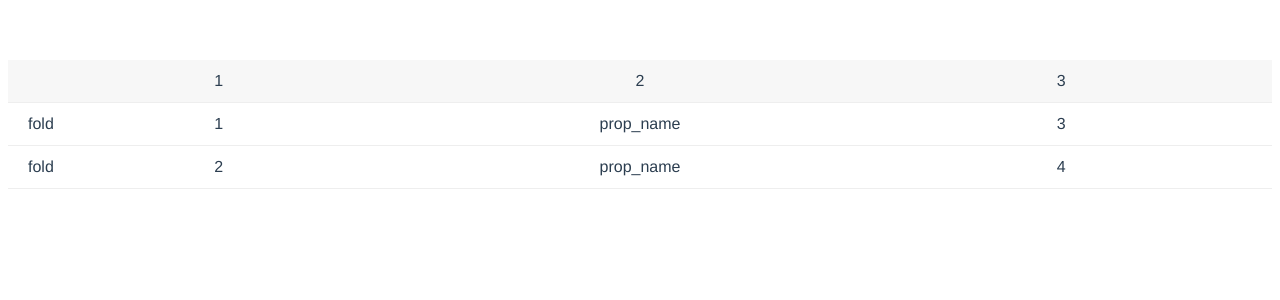
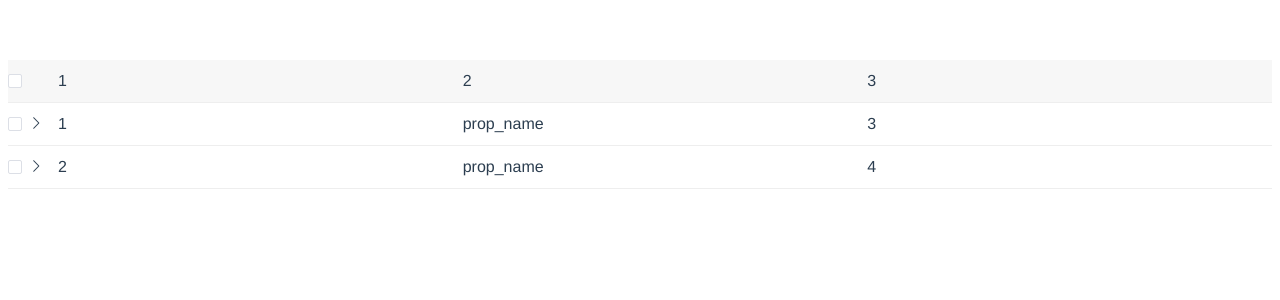
Before and after one commit to PythonWongXb/evan-zuo-ui, a Vue app: page / in a window 1280 px wide. Shown: the top 300 px of the page. Built offline with nearby package versions, Linux system fonts and the light colour scheme.

Commit message:
fea: checkable table

```diff
--- a/src/components/cell/index.vue
+++ b/src/components/cell/index.vue
@@ -1,21 +1,23 @@
 <!--
  * @Author: your name
  * @Date: 2021-04-10 12:31:53
- * @LastEditTime: 2021-04-10 15:07:27
+ * @LastEditTime: 2021-04-10 19:00:48
  * @LastEditors: Please set LastEditors
  * @Description: In User Settings Edit
  * @FilePath: /evan_you_demo_1/src/components/table/index.vue
 -->
-<template>
-  <div class="cell" @click="clickCell"> {{ this.cellData }} </div>
-</template>
+
 
 <script>
   export default {
     props: {
       cellData: {
-        type: [Number, String, Object, Array]
+        type: [Number, String, Object, Array, Boolean]
       },
+
+      width: {
+        type: [String, Number]
+      }
     },
 
     methods: {
@@ -24,9 +26,11 @@
       }
     },
 
-    // render() {
-    //   return <div onClick={this.clickCell} class="cell">{ this.cellData }</div>
-    // },
+    render() {
+      const style = this.width ? `max-width: ${this.width}px`: ''
+      const content = this.$scopedSlots.content ? this.$scopedSlots.content() : String(this.cellData)
+      return <div onClick={this.clickCell} class="cell" style={style}>{ content }</div>
+    },
   }
 </script>
 
@@ -36,24 +40,7 @@
     flex: 1;
     display: flex;
     align-items: center;
-    justify-content: center;
+    // justify-content: center;
     height: 42px;
 }
-
-.table {
-    display: flex;
-    flex-direction: column;
-
-    .row {
-        display: flex;
-        border-bottom: 1px solid #EEEEEE;
-    }
-
-    .th {
-        display: flex;
-        border-bottom: 1px solid #EEEEEE;
-        background-color: #f7f7f7;
-        height: 42px;
-    }
-}
 </style>
--- a/src/components/row/index.vue
+++ b/src/components/row/index.vue
@@ -1,7 +1,7 @@
 <!--
  * @Author: your name
  * @Date: 2021-04-10 12:31:53
- * @LastEditTime: 2021-04-10 16:50:14
+ * @LastEditTime: 2021-04-10 18:55:41
  * @LastEditors: Please set LastEditors
  * @Description: In User Settings Edit
  * @FilePath: /evan_you_demo_1/src/components/table/index.vue
@@ -13,8 +13,17 @@
         class="sub-row-arrow"
         v-if="activeSubArrow"
         @click="clickSubRowArrow"
-      > <span class="sub-row-arrow-icon">{{ rowData.isExpand ? 'expand' : 'fold' }}</span>
+      >
+        <span class="sub-row-arrow-icon"><i :class="['el-icon-arrow-right', 'transition', rowData.isExpand  ? 'rotate' : 'recover-rotate']" /></span>
       </div>
+      <Cell
+        :cellData="rowData.select"
+        width="50"
+      >
+        <template v-slot:content>
+          <el-checkbox v-model="rowData.select"></el-checkbox>
+        </template>
+      </Cell>
       <Cell
         v-for="(item, index) in columns"
         :key="index"
@@ -28,12 +37,12 @@
 </template>
 <script>
 import Cell from "./../cell";
-import { Loading } from 'element-ui';
-
+import { Loading, Checkbox } from 'element-ui';
 
 export default {
   components: {
     Cell,
+    [Checkbox.name]: Checkbox
   },
 
   data() {
@@ -81,19 +90,32 @@ export default {
 
   methods: {
     clickSubRowArrow(e) {
-      if (!this.loadingInstance) this.loadingInstance = Loading.service({ target: document.querySelectorAll('.sub-row-arrow-icon')[this.index] })
-      this.$emit("clickSubRowArrow",this.rowData.isExpand, e);
+      if (this.loadingInstance) {
+        console.log('loading...')
+      } else {
+          this.loadingInstance = Loading.service({ target: document.querySelectorAll('.sub-row-arrow-icon')[this.index] })
+        this.$emit("clickSubRowArrow",this.rowData.isExpand, e);
+      }
     },
   },
 };
 </script>
 
 <style lang="less" scoped>
+.rotate {
+  transform: rotate(90deg);
+}
+
+.recover-rotate {
+  transform: rotate(0deg);
+}
+
 .sub-row-arrow {
   position: absolute;
   left: 20px;
   height: 100%;
   line-height: 42px;
+  cursor: pointer;
 }
 
 .row {
@@ -105,4 +127,8 @@ export default {
 .sub-row-arrow-icon {
   position: relative;
 }
+
+.transition {
+  transition: all .3s ease;
+}
 </style>
--- a/src/components/table/index.vue
+++ b/src/components/table/index.vue
@@ -1,7 +1,7 @@
 <!--
  * @Author: your name
  * @Date: 2021-04-10 12:31:53
- * @LastEditTime: 2021-04-10 16:57:14
+ * @LastEditTime: 2021-04-10 17:44:10
  * @LastEditors: Please set LastEditors
  * @Description: In User Settings Edit
  * @FilePath: /evan_you_demo_1/src/components/table/index.vue
@@ -19,8 +19,19 @@
       @clickSubRowArrow="clickSubRowArrow(item, $event)"
     >
       <template v-slot:expand-table>
-        <div> {{ item.children }} </div>
-        <el-table></el-table>
+        <el-table
+        :data="item.children"
+        >
+          <el-table-column
+            type="selection"
+            width="55">
+          </el-table-column>
+            <el-table-column
+              prop="id"
+              label="id了您嘞"
+            >
+            </el-table-column>
+        </el-table>
       </template>
     </Row>
     </div>
@@ -28,7 +39,7 @@
 
 <script>
 
-import { Table } from 'element-ui';
+import { Table, TableColumn } from 'element-ui';
 import 'element-ui/lib/theme-chalk/index.css';
 
 import Row from './../row'
@@ -38,6 +49,7 @@ import Th from './../th'
       Row,
       Th,
       [Table.name]: Table,
+      [TableColumn.name]: TableColumn,
     },
 
     data() {
--- a/src/components/th/index.vue
+++ b/src/components/th/index.vue
@@ -1,26 +1,35 @@
 <!--
  * @Author: your name
  * @Date: 2021-04-10 12:31:53
- * @LastEditTime: 2021-04-10 15:06:41
+ * @LastEditTime: 2021-04-10 19:04:37
  * @LastEditors: Please set LastEditors
  * @Description: In User Settings Edit
  * @FilePath: /evan_you_demo_1/src/components/table/index.vue
 -->
 <template>
   <div class="th">
-    <Cell v-for="(item, index) in columns"
-    :key="index"
-    :cellData="item.name || item.prop"></Cell>
+    <Cell width="50">
+      <template v-slot:content>
+        <el-checkbox></el-checkbox>
+      </template>
+    </Cell>
+    <Cell
+      v-for="(item, index) in columns"
+      :key="index"
+      :cellData="item.name || item.prop"
+    ></Cell>
   </div>
 </template>
 
 <script>
 import Cell from './../cell'
+import { Checkbox } from 'element-ui';
 
-  export default {
-    components: {
-      Cell,
-    },
+export default {
+  components: {
+    Cell,
+    [Checkbox.name]: Checkbox
+  },
 
     props: {
       columns: {
```
